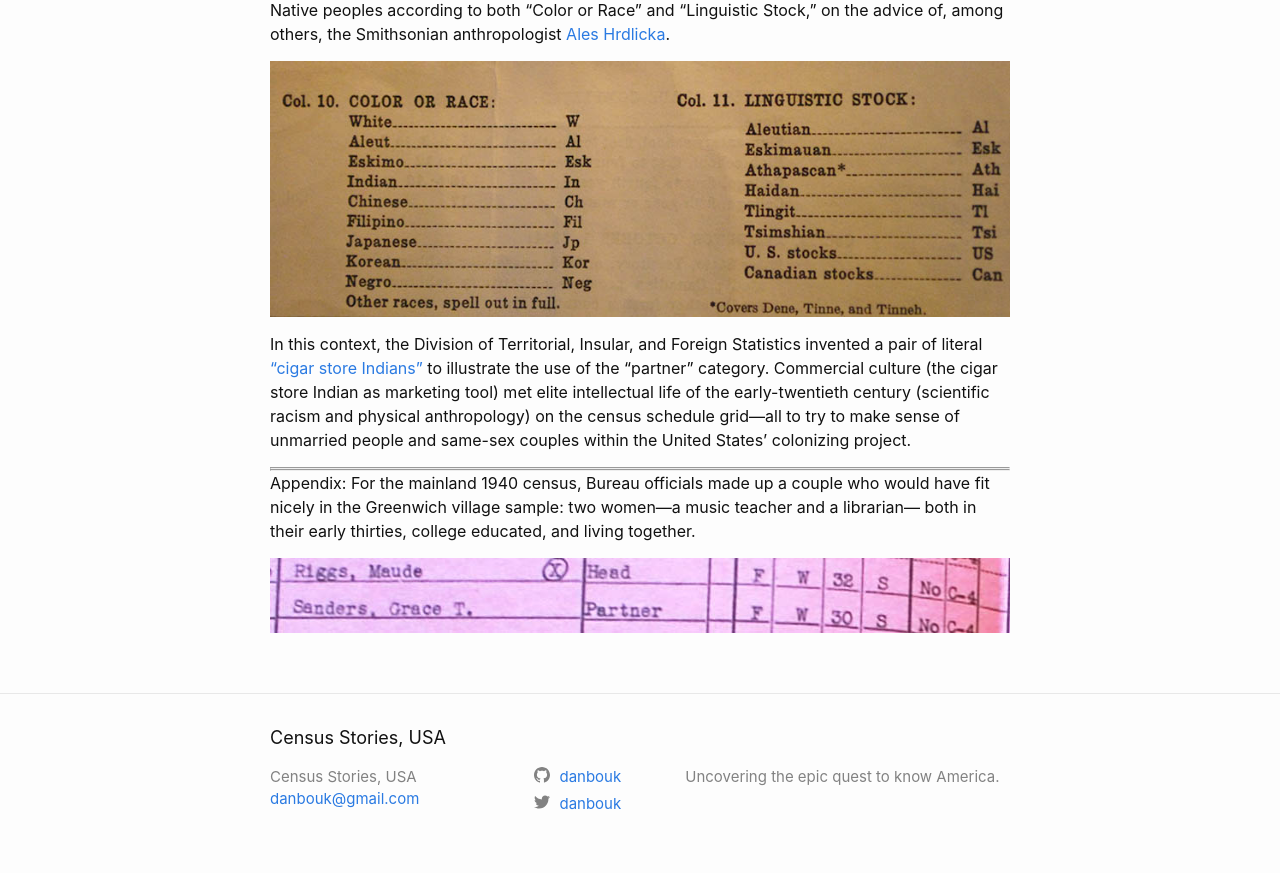
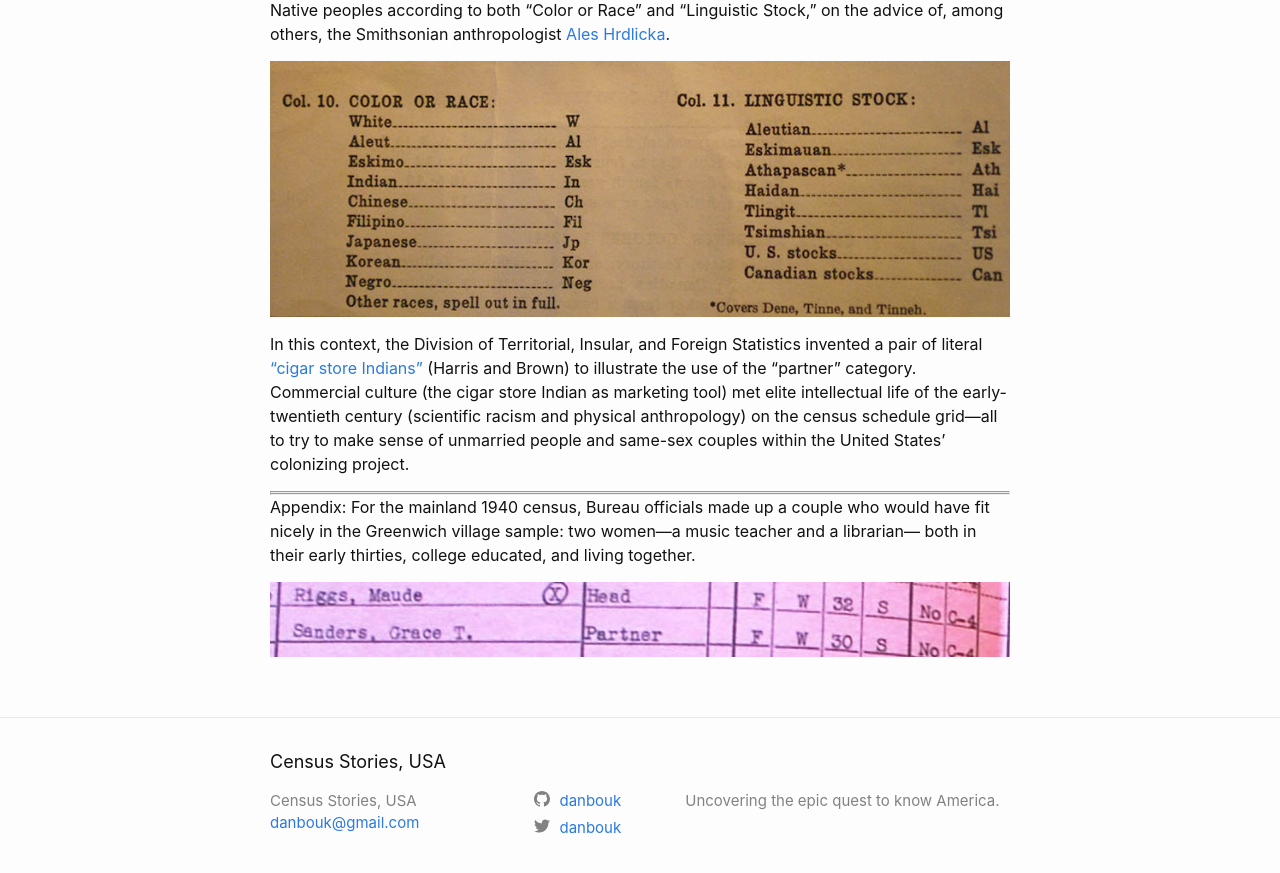
Before and after one commit to danbouk/censusstories, a Jekyll site: the page built from _posts/2018-07-11-imagined-partners.md, in a window 1280 px wide and 900 px high, scrolled down 871 px. Shown: the top 873 px of the window. Built offline with Jekyll 4.4.1, drawn with Linux system fonts in a browser that asks for light colours.

Commit message:
another clarification

```diff
--- a/_posts/2018-07-11-imagined-partners.md
+++ b/_posts/2018-07-11-imagined-partners.md
@@ -18,7 +18,7 @@ Alaska remained a territory for another [20 years](https://www.eisenhower.archiv
 
 ![Image of race and language categories](/images/language_race_Alaska.jpg)
 
-In this context, the Division of Territorial, Insular, and Foreign Statistics invented a pair of literal ["cigar store Indians"](http://americanhistory.si.edu/collections/search/object/nmah_998014) to illustrate the use of the "partner" category. Commercial culture (the cigar store Indian as marketing tool) met elite intellectual life of the early-twentieth century (scientific racism and physical anthropology) on the census schedule grid---all to try to make sense of unmarried people and same-sex couples within the United States' colonizing project.
+In this context, the Division of Territorial, Insular, and Foreign Statistics invented a pair of literal ["cigar store Indians"](http://americanhistory.si.edu/collections/search/object/nmah_998014) (Harris and Brown) to illustrate the use of the "partner" category. Commercial culture (the cigar store Indian as marketing tool) met elite intellectual life of the early-twentieth century (scientific racism and physical anthropology) on the census schedule grid---all to try to make sense of unmarried people and same-sex couples within the United States' colonizing project.
 <!---See Form No. A-100 for Population Census of Alaska in Box 25, Folder "1940 Territories and Possessions—Forms + Schedules" Bureau of Census Records – NARA I, Record Group 29 — 252 – Classified File for the Sixteenth Decennial Census, 1903-1943, 1946-1948--->
 
 ---
```
